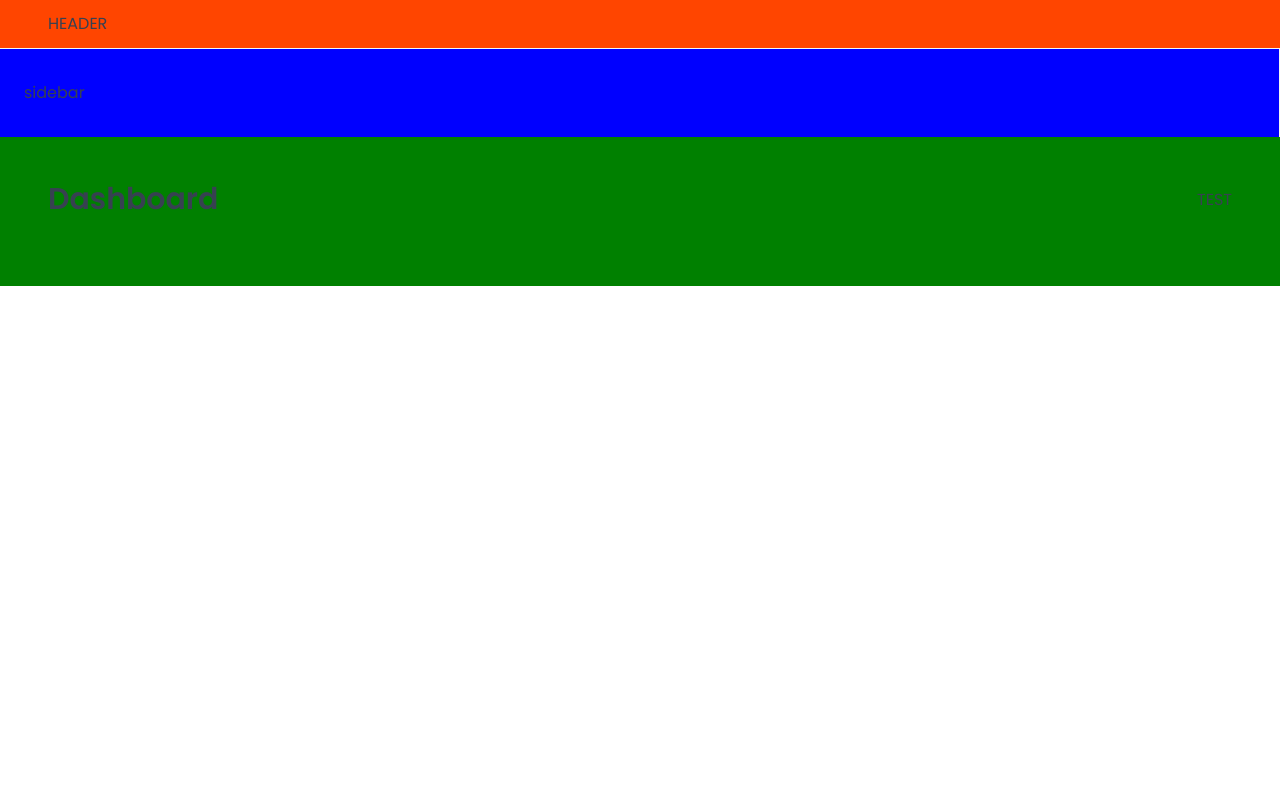
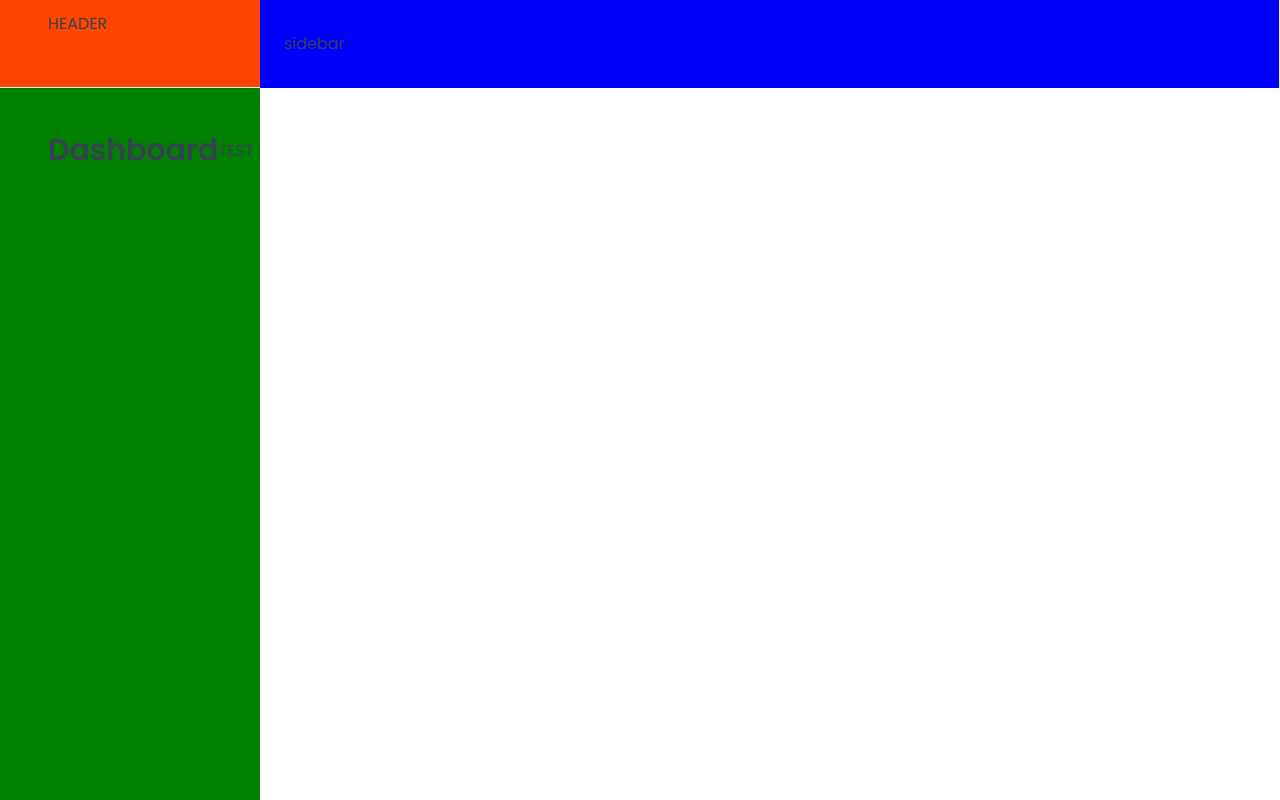
Before and after one commit to EUNSUN23/react-jonas, a React (Vite) app in the folder wild-oasis/: page /dashboard in a window 1280 px wide. Built offline with nearby package versions, Linux system fonts and the light colour scheme; a web font is replaced by a local one.

Commit message:
[wild-oasis] styled-component > AppLayout의 Header, Sidebar, Main 위치 grid로 잡기

```diff
--- a/wild-oasis/src/ui/AppLayout.jsx
+++ b/wild-oasis/src/ui/AppLayout.jsx
@@ -2,6 +2,15 @@
 import Sidebar from "./Sidebar.jsx";
 import Header from "./Header.jsx";
 import styled from "styled-components";
+
+const StyledAppLayout = styled.div`
+  display: grid;
+  grid-template-columns: 26rem 1fr; /*첫번째 칼럼은 26rem, 나머지 칼럼은 나머지 영역 차지*/
+  grid-template-rows: auto 1fr; /*첫번째 row는 컨텐츠 사이즈, 나머지 row는 나머지 영역 차지*/
+  height: 100vh;
+
+  grid-row: 1 / -1;
+`
 
 const Main = styled.main`
   background-color: green;
@@ -10,13 +19,13 @@
 
 function AppLayout() {
     return (
-        <div>
+        <StyledAppLayout>
             <Header/>
             <Sidebar/>
             <Main> {/* 컨텐츠 영역 container */}
                 <Outlet/> {/* layout route의 child route컴포넌트 위치 */}
             </Main>
-        </div>
+        </StyledAppLayout>
     );
 }
 
```
